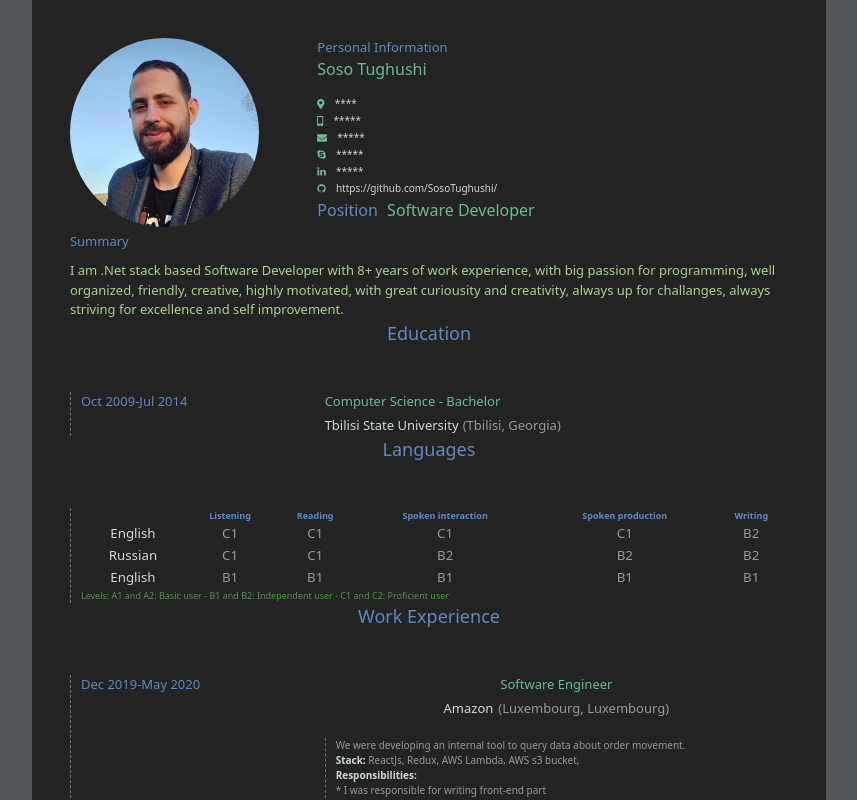
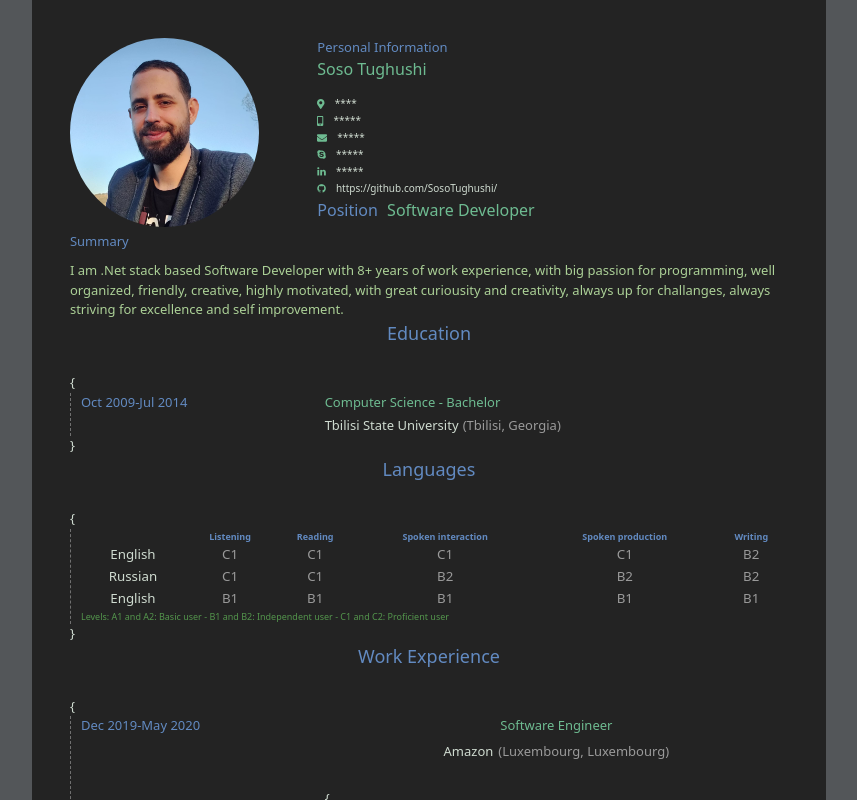
Before and after one commit to SosoTughushi/cv-maker, a React (Create React App) app: page / in a window 1280 px wide. Shown: the top 800 px of the page, without its empty margins (211-1068 px from the left). Built offline with nearby package versions, Linux system fonts and the light colour scheme.

Commit message:
Moved away from Collapsable component in favor of Section.

```diff
--- a/src/components/Collapsable/Collapsable.scss
+++ b/src/components/Collapsable/Collapsable.scss
@@ -21,6 +21,11 @@
             }
         }
     }
+    .start,
+    .end {
+        color: var(--white-text);
+        font-size: small;
+    }
     .expanded-content {
         border-left: 1px dashed var(--border-color);
         padding-left: 10px;
--- a/src/components/Collapsable/index.tsx
+++ b/src/components/Collapsable/index.tsx
@@ -13,14 +13,17 @@ export default function Collapsable({ children, collapsedContent }: CollapsableP
 
     return <div className="collapsable">
         <div className="collapsed-content">
-            <div className={"toggle-button" + (collapsed? " collapsed" : "")} onClick={() => setCollapsed(!collapsed)}>
+            <div className={"toggle-button" + (collapsed ? " collapsed" : "")} onClick={() => setCollapsed(!collapsed)}>
                 <FontAwesomeIcon icon={arrowIcon} />
             </div>
             {collapsedContent}
         </div>
+        <div className="start">{"{"}</div>
         {!collapsed && <div className="expanded-content" >
+
             {children}
         </div>}
+        <div className="end">{"}"}</div>
 
     </div>
 }
--- a/src/components/Education/Education.scss
+++ b/src/components/Education/Education.scss
@@ -1,10 +1,4 @@
 .education {
-    .education-title {
-        font-size: large;
-        color: var(--blue);
-        text-align: center;
-        margin-bottom: 1cm;
-    }
     .degree {
         color: var(--dim-green);
         font-size: small;
--- a/src/components/Education/index.tsx
+++ b/src/components/Education/index.tsx
@@ -2,11 +2,12 @@ import { Education } from "../../cv/education";
 import "./Education.scss";
 import Collapsable from "../Collapsable";
 import PeriodComponent from "../Period";
+import Section from "../Section";
 
 export default function EducationComponent({ education }: EducationProps) {
     return <div className="education">
-        <div className="education-content">
-            <Collapsable collapsedContent={<div className="education-title">Education</div>}>
+        <Section title="Education">
+            <div className="education-content">
                 {education.map(edu => <div className="education-item">
                     <div className="row">
                         <div className="col-md-4">
@@ -22,8 +23,8 @@ export default function EducationComponent({ education }: EducationProps) {
                         </div>
                     </div>
                 </div>)}
-            </Collapsable>
-        </div>
+            </div>
+        </Section>
     </div>
 }
 interface EducationProps {
--- a/src/components/Jobs/Jobs.scss
+++ b/src/components/Jobs/Jobs.scss
@@ -1,10 +1,4 @@
 .jobs {
-    .section-title {
-        font-size: large;
-        color: var(--blue);
-        text-align: center;
-        margin-bottom: 1cm;
-    }
     .job-item {
         margin-bottom: 1cm;
         .job-title {
--- a/src/components/Jobs/index.tsx
+++ b/src/components/Jobs/index.tsx
@@ -3,6 +3,7 @@ import Moment from "react-moment";
 import "./Jobs.scss";
 import Collapsable from "../Collapsable";
 import PeriodComponent from "../Period";
+import Section from "../Section";
 
 
 export default function Jobs({ jobs }: JobsProps) {
@@ -13,15 +14,14 @@ export default function Jobs({ jobs }: JobsProps) {
 
 
     return <div className="jobs">
-        <Collapsable collapsedContent={<div className="section-title">Work Experience</div>}
-        >{projects.map(project => <div className="job-item">
+        <Section title="Work Experience">
+            {projects.map(project => <div className="job-item">
                 <div className="row">
                     <div className="col-md-4">
                         <PeriodComponent period={project.period} />
                     </div>
                     <div className="col-md-8">
-                    <Collapsable
-                        collapsedContent={
+                        <Section title={
                             <div className="job-title">
                                 <div className="role">
                                     {project.role}
@@ -34,8 +34,7 @@ export default function Jobs({ jobs }: JobsProps) {
                                         (<span>{project.location}</span>)
                                     </div>
                                 </div>
-                            </div>}
-                    >
+                            </div>}>
                             <div className="job-content">
                                 <div className="description">
                                     {project.description}
@@ -53,11 +52,12 @@ export default function Jobs({ jobs }: JobsProps) {
                                 </div>}
 
                             </div>
-                    </Collapsable>
+                        </Section>
                     </div>
                 </div>
             </div>)}
-        </Collapsable>
+
+        </Section>
 
 
     </div>
--- a/src/components/Languages/Languages.scss
+++ b/src/components/Languages/Languages.scss
@@ -1,10 +1,4 @@
 .languages {
-    .languages-title {
-        font-size: large;
-        color: var(--blue);
-        text-align: center;
-        margin-bottom: 1cm;
-    }
     .languages-content {
         font-size: smaller;
         color: var(--gray-text);
--- a/src/components/Languages/index.tsx
+++ b/src/components/Languages/index.tsx
@@ -1,10 +1,11 @@
 import { Language } from "../../cv/language";
 import Collapsable from "../Collapsable";
+import Section from "../Section";
 import "./Languages.scss";
 
 export default function Languages({ languages }: LanguagesProps) {
     return <div className="languages">
-        <Collapsable collapsedContent={<div className="languages-title">Languages</div>}>
+        <Section title="Languages">
             <div className="languages-content">
                 <table>
                     <thead>
@@ -30,7 +31,7 @@ export default function Languages({ languages }: LanguagesProps) {
                     Levels: A1 and A2: Basic user - B1 and B2: Independent user - C1 and C2: Proficient user
                 </div>
             </div>
-        </Collapsable>
+        </Section>
     </div>
 }
 
--- /dev/null
+++ b/src/components/Section/Section.scss
@@ -0,0 +1,8 @@
+.section {
+    .section-title {
+        font-size: large;
+        color: var(--blue);
+        text-align: center;
+        margin-bottom: 0.5cm;
+    }
+}
--- /dev/null
+++ b/src/components/Section/index.tsx
@@ -0,0 +1,17 @@
+import Collapsable from "../Collapsable";
+import "./Section.scss";
+
+export default function Section({ title, children }: SectionProps) {
+    return <div className="section">
+        <Collapsable collapsedContent={<div className="section-title">{title}</div>}>
+            <div className="section-content">
+                {children}
+            </div>
+        </Collapsable>
+    </div>
+}
+
+interface SectionProps {
+    title: React.ReactNode;
+    children: React.ReactNode
+}
```
Lines whose indentation alone changed are shown as unchanged.
